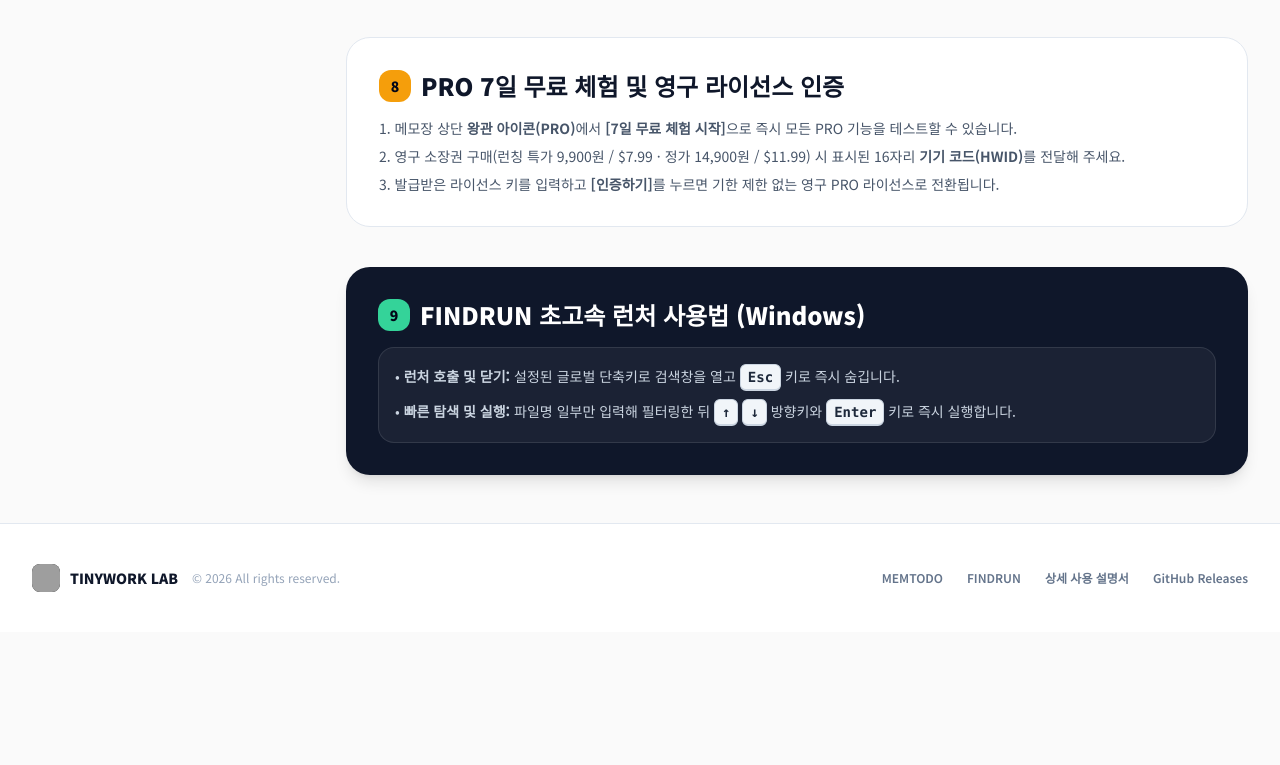
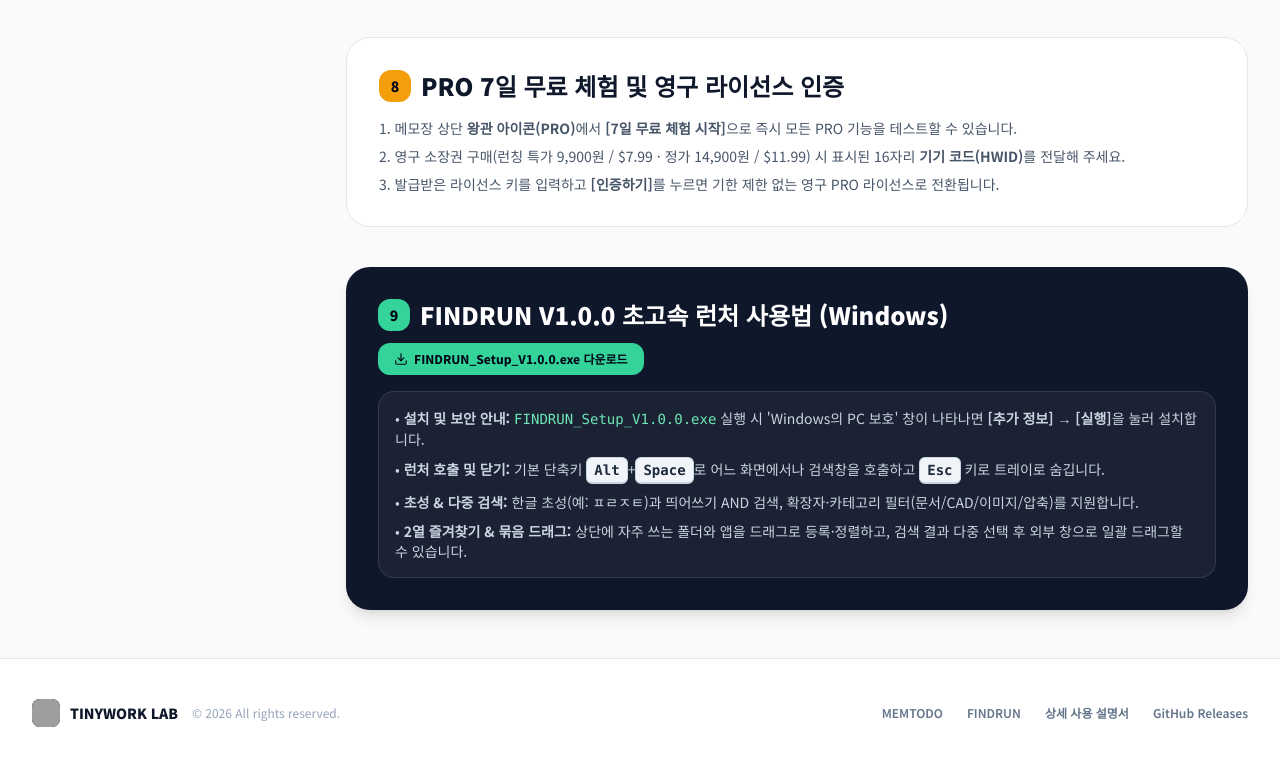
Before and after one commit to sinyworklab/sinyworklab-web, a plain HTML site: page guide.html in a window 1280 px wide. Shown: the part 2915-3680 px from the top of the page. Before the commit the page ends 3547 px from the top, so only its background shows below. Drawn offline with nearby package versions, Linux system fonts and the light colour scheme; grey boxes are pictures that could not be loaded.

Commit message:
Add files via upload

```diff
--- a/guide.html
+++ b/guide.html
@@ -369,14 +369,21 @@
           </ol>
         </section>
 
-        <section id="findrun-guide" class="scroll-mt-24 bg-slate-900 text-white rounded-3xl p-6 sm:p-8 shadow-lg">
-          <div class="flex items-center gap-2.5 mb-4">
-            <span class="w-8 h-8 rounded-xl bg-emerald-400 text-slate-950 font-black text-sm flex items-center justify-center">9</span>
-            <h2 class="text-xl sm:text-2xl font-black">FINDRUN 초고속 런처 사용법 (Windows)</h2>
+        <section id="findrun-guide" class="scroll-mt-24 bg-slate-900 text-white rounded-3xl p-6 sm:p-8 shadow-lg space-y-4">
+          <div class="flex flex-wrap items-center justify-between gap-3">
+            <div class="flex items-center gap-2.5">
+              <span class="w-8 h-8 rounded-xl bg-emerald-400 text-slate-950 font-black text-sm flex items-center justify-center">9</span>
+              <h2 class="text-xl sm:text-2xl font-black">FINDRUN V1.0.0 초고속 런처 사용법 (Windows)</h2>
+            </div>
+            <a href="https://github.com/tinyworklab-dev/FINDRUN-Release/releases/download/v1.0.0/FINDRUN_Setup_V1.0.0.exe" class="inline-flex items-center gap-1.5 px-4 py-2 rounded-xl text-xs font-extrabold text-slate-950 bg-emerald-400 hover:bg-emerald-300 transition-colors">
+              <i data-lucide="download" class="w-3.5 h-3.5"></i> FINDRUN_Setup_V1.0.0.exe 다운로드
+            </a>
           </div>
           <ul class="space-y-2 text-xs sm:text-sm text-slate-300 bg-white/5 border border-white/10 p-4 rounded-2xl">
-            <li>• <strong>런처 호출 및 닫기:</strong> 설정된 글로벌 단축키로 검색창을 열고 <kbd>Esc</kbd> 키로 즉시 숨깁니다.</li>
-            <li>• <strong>빠른 탐색 및 실행:</strong> 파일명 일부만 입력해 필터링한 뒤 <kbd>↑</kbd> <kbd>↓</kbd> 방향키와 <kbd>Enter</kbd> 키로 즉시 실행합니다.</li>
+            <li>• <strong>설치 및 보안 안내:</strong> <code class="font-mono text-emerald-300">FINDRUN_Setup_V1.0.0.exe</code> 실행 시 'Windows의 PC 보호' 창이 나타나면 <strong>[추가 정보] → [실행]</strong>을 눌러 설치합니다.</li>
+            <li>• <strong>런처 호출 및 닫기:</strong> 기본 단축키 <kbd>Alt</kbd>+<kbd>Space</kbd>로 어느 화면에서나 검색창을 호출하고 <kbd>Esc</kbd> 키로 트레이로 숨깁니다.</li>
+            <li>• <strong>초성 & 다중 검색:</strong> 한글 초성(예: <code class="font-mono">ㅍㄹㅈㅌ</code>)과 띄어쓰기 AND 검색, 확장자·카테고리 필터(문서/CAD/이미지/압축)를 지원합니다.</li>
+            <li>• <strong>2열 즐겨찾기 & 묶음 드래그:</strong> 상단에 자주 쓰는 폴더와 앱을 드래그로 등록·정렬하고, 검색 결과 다중 선택 후 외부 창으로 일괄 드래그할 수 있습니다.</li>
           </ul>
         </section>
       `,
@@ -574,14 +581,21 @@
           </ol>
         </section>
 
-        <section id="findrun-guide" class="scroll-mt-24 bg-slate-900 text-white rounded-3xl p-6 sm:p-8 shadow-lg">
-          <div class="flex items-center gap-2.5 mb-4">
-            <span class="w-8 h-8 rounded-xl bg-emerald-400 text-slate-950 font-black text-sm flex items-center justify-center">9</span>
-            <h2 class="text-xl sm:text-2xl font-black">FINDRUN Ultra-Fast Launcher Guide (Windows)</h2>
+        <section id="findrun-guide" class="scroll-mt-24 bg-slate-900 text-white rounded-3xl p-6 sm:p-8 shadow-lg space-y-4">
+          <div class="flex flex-wrap items-center justify-between gap-3">
+            <div class="flex items-center gap-2.5">
+              <span class="w-8 h-8 rounded-xl bg-emerald-400 text-slate-950 font-black text-sm flex items-center justify-center">9</span>
+              <h2 class="text-xl sm:text-2xl font-black">FINDRUN V1.0.0 Ultra-Fast Launcher Guide (Windows)</h2>
+            </div>
+            <a href="https://github.com/tinyworklab-dev/FINDRUN-Release/releases/download/v1.0.0/FINDRUN_Setup_V1.0.0.exe" class="inline-flex items-center gap-1.5 px-4 py-2 rounded-xl text-xs font-extrabold text-slate-950 bg-emerald-400 hover:bg-emerald-300 transition-colors">
+              <i data-lucide="download" class="w-3.5 h-3.5"></i> Download FINDRUN_Setup_V1.0.0.exe
+            </a>
           </div>
           <ul class="space-y-2 text-xs sm:text-sm text-slate-300 bg-white/5 border border-white/10 p-4 rounded-2xl">
-            <li>• <strong>Summon & Dismiss:</strong> Press your configured global hotkey to open the search bar, and press <kbd>Esc</kbd> to hide it immediately.</li>
-            <li>• <strong>Instant Search & Launch:</strong> Type any part of a file or folder name, navigate with <kbd>↑</kbd> <kbd>↓</kbd>, and press <kbd>Enter</kbd> to launch in 0.1s.</li>
+            <li>• <strong>Installation & Security:</strong> Run <code class="font-mono text-emerald-300">FINDRUN_Setup_V1.0.0.exe</code>. If Windows SmartScreen appears, click <strong>[More info] → [Run anyway]</strong>.</li>
+            <li>• <strong>Summon & Dismiss:</strong> Press <kbd>Alt</kbd>+<kbd>Space</kbd> anywhere to open the launcher, and press <kbd>Esc</kbd> to minimize to the system tray.</li>
+            <li>• <strong>Smart Filtering:</strong> Supports multi-keyword AND search, Korean initial consonant search, and category/extension filters (DOC, CAD, IMG, ZIP).</li>
+            <li>• <strong>2-Row Favorites & Batch Drag:</strong> Pin frequently used folders and apps at the top, and multi-select search results to drag them out in batches.</li>
           </ul>
         </section>
       `,
@@ -779,14 +793,21 @@
           </ol>
         </section>
 
-        <section id="findrun-guide" class="scroll-mt-24 bg-slate-900 text-white rounded-3xl p-6 sm:p-8 shadow-lg">
-          <div class="flex items-center gap-2.5 mb-4">
-            <span class="w-8 h-8 rounded-xl bg-emerald-400 text-slate-950 font-black text-sm flex items-center justify-center">9</span>
-            <h2 class="text-xl sm:text-2xl font-black">FINDRUN 超高速ランチャーの使い方 (Windows)</h2>
+        <section id="findrun-guide" class="scroll-mt-24 bg-slate-900 text-white rounded-3xl p-6 sm:p-8 shadow-lg space-y-4">
+          <div class="flex flex-wrap items-center justify-between gap-3">
+            <div class="flex items-center gap-2.5">
+              <span class="w-8 h-8 rounded-xl bg-emerald-400 text-slate-950 font-black text-sm flex items-center justify-center">9</span>
+              <h2 class="text-xl sm:text-2xl font-black">FINDRUN V1.0.0 超高速ランチャーの使い方 (Windows)</h2>
+            </div>
+            <a href="https://github.com/tinyworklab-dev/FINDRUN-Release/releases/download/v1.0.0/FINDRUN_Setup_V1.0.0.exe" class="inline-flex items-center gap-1.5 px-4 py-2 rounded-xl text-xs font-extrabold text-slate-950 bg-emerald-400 hover:bg-emerald-300 transition-colors">
+              <i data-lucide="download" class="w-3.5 h-3.5"></i> FINDRUN_Setup_V1.0.0.exe ダウンロード
+            </a>
           </div>
           <ul class="space-y-2 text-xs sm:text-sm text-slate-300 bg-white/5 border border-white/10 p-4 rounded-2xl">
-            <li>• <strong>呼び出しと非表示:</strong> 設定したグローバルショートカットで検索窓を開き、<kbd>Esc</kbd> キーで即座に隠せます。</li>
-            <li>• <strong>高速検索＆起動:</strong> ファイル名の一部を入力して絞り込み、<kbd>↑</kbd> <kbd>↓</kbd> キーと <kbd>Enter</kbd> キーで0.1秒で起動します。</li>
+            <li>• <strong>インストールとセキュリティ解除:</strong> <code class="font-mono text-emerald-300">FINDRUN_Setup_V1.0.0.exe</code> 実行時に保護警告が出た場合は<strong>［詳細情報］→［実行］</strong>をクリックします。</li>
+            <li>• <strong>呼び出しと非表示:</strong> <kbd>Alt</kbd>+<kbd>Space</kbd> で検索窓を呼び出し、<kbd>Esc</kbd> キーでトレイへ即座に隠せます。</li>
+            <li>• <strong>高速フィルタリング:</strong> スペース区切りAND検索や拡張子・カテゴリフィルタ（文書・CAD・画像・圧縮）に対応しています。</li>
+            <li>• <strong>2段お気に入り＆一括ドラッグ:</strong> よく使うフォルダやアプリを上部バーへドラッグ登録でき、検索結果を複数選択して外部へ一括ドラッグできます。</li>
           </ul>
         </section>
       `,
```
Also changed, not shown: findrun.html (+12 -4 lines).
